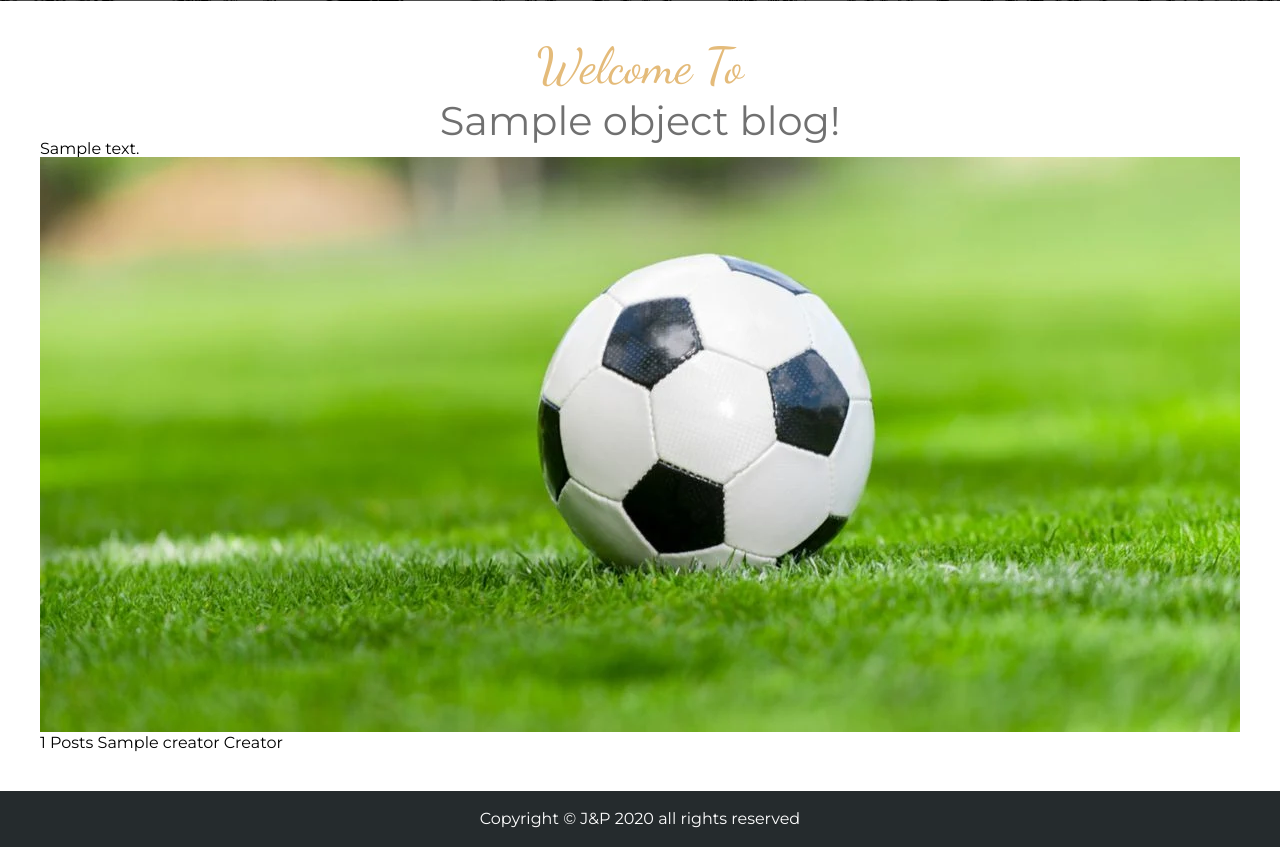
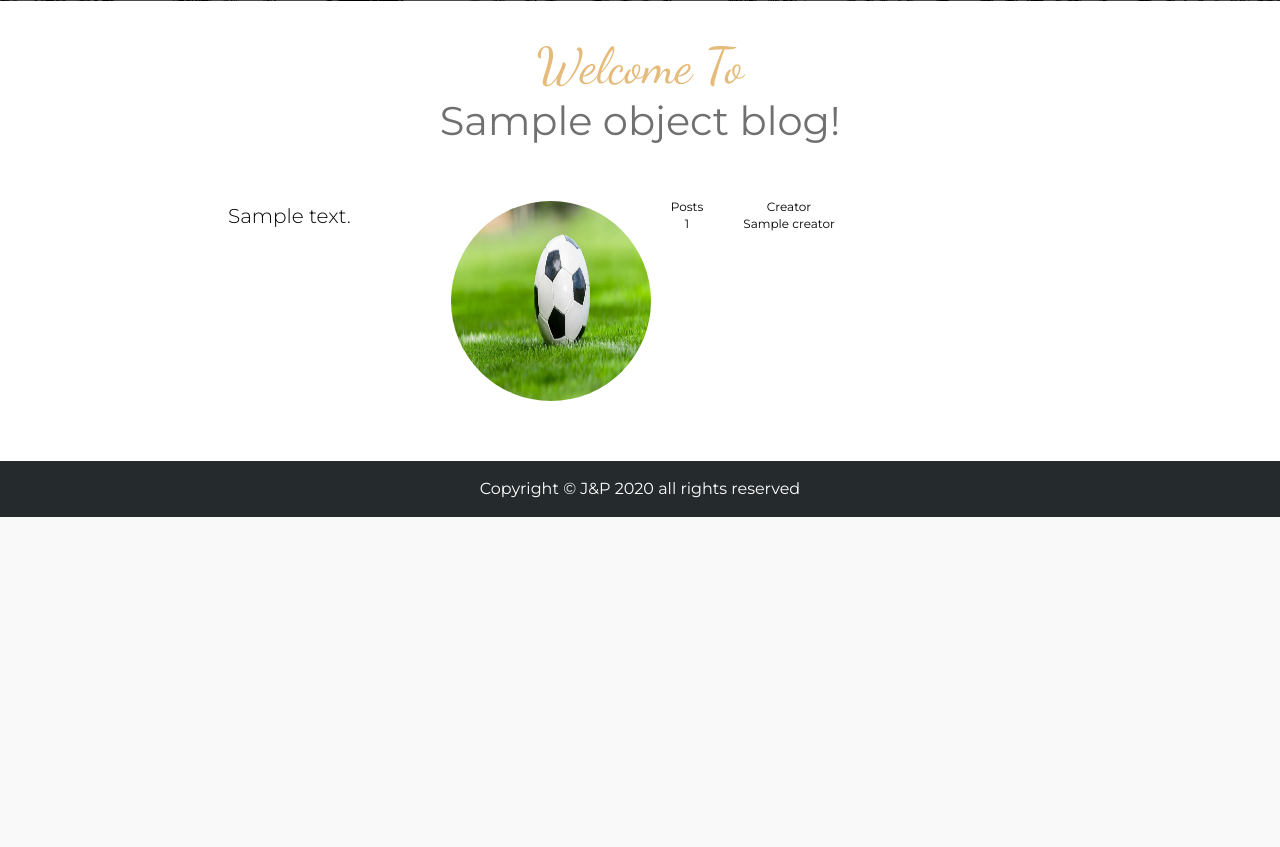
Before and after one commit to KSzostko/Django-Blog, a Django app: template app/templates/blog_detail.html in a window 1280 px wide. Shown: the part 639-1486 px from the top of the page. After the commit the page ends 1156 px from the top, so only its background shows below. Run offline with Django 3.2, Linux system fonts and the light colour scheme; the template is opened without the code that fills it: most values are stand-ins (such as "Sample title", 1, 10 or a date in 2020); data that the repository does not hold is empty.

Commit message:
added styles for blog intro

```diff
--- a/app/static/app/css/style.css
+++ b/app/static/app/css/style.css
@@ -302,6 +302,7 @@ footer {
     text-align: center;
     font-size: 40px;
     color: #707070;
+    margin-bottom: 60px;
 }
 
 .detail__welcome {
@@ -312,3 +313,43 @@ footer {
     margin-bottom: 10px;
     text-transform: capitalize;
 }
+
+.detail__intro {
+    max-width: 1024px;
+    margin: 0 auto;
+    display: flex;
+}
+
+.detail__intro-desc {
+    text-align: justify;
+    padding: 0 100px;
+    font-size: 20px;
+    font-weight: 300;
+    line-height: 1.5;
+}
+
+.detail__intro-info {
+    display: flex;
+    flex-wrap: wrap;
+    justify-content: center;
+    font-size: 12px;
+}
+
+.detail__intro-logo {
+    width: 200px;
+    height: 200px;
+    border-radius: 50%;
+    margin-bottom: 20px;
+}
+
+.detail__intro-posts,
+.detail__author {
+    text-align: center;
+    margin: 0 20px;
+}
+
+.detail__intro-count,
+.detail__author-name {
+    display: block;
+    margin-top: 5px;
+}
--- a/app/templates/blog_detail.html
+++ b/app/templates/blog_detail.html
@@ -9,15 +9,15 @@
     <h2 class="detail__title"><strong class="detail__welcome">Welcome to</strong>{{ object.title }} blog!</h2>
     <div class="detail__intro">
         <p class="detail__intro-desc">{{ object.description }}</p>
-        <div class="detail___intro-info">
+        <div class="detail__intro-info">
             <img class="detail__intro-logo" src="{% static 'app/img/Football.jpg' %}" alt="">
             <span class="detail__intro-posts">
+                Posts
                 <span class="detail__intro-count">{{ object.post_set.count }}</span>
-            Posts
             </span>
             <span class="detail__author">
+                Creator
                 <span class="detail__author-name">{{ object.creator }}</span>
-            Creator
             </span>
         </div>
     </div>
```
